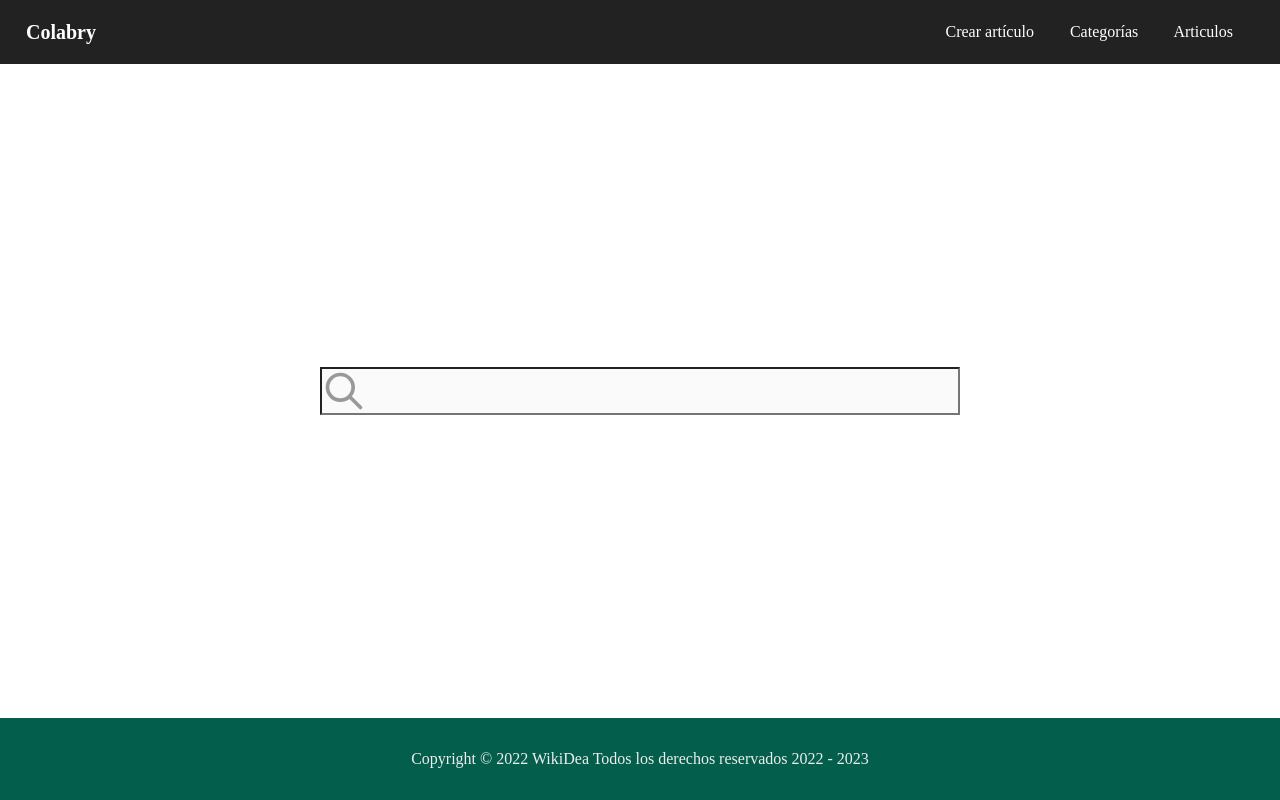
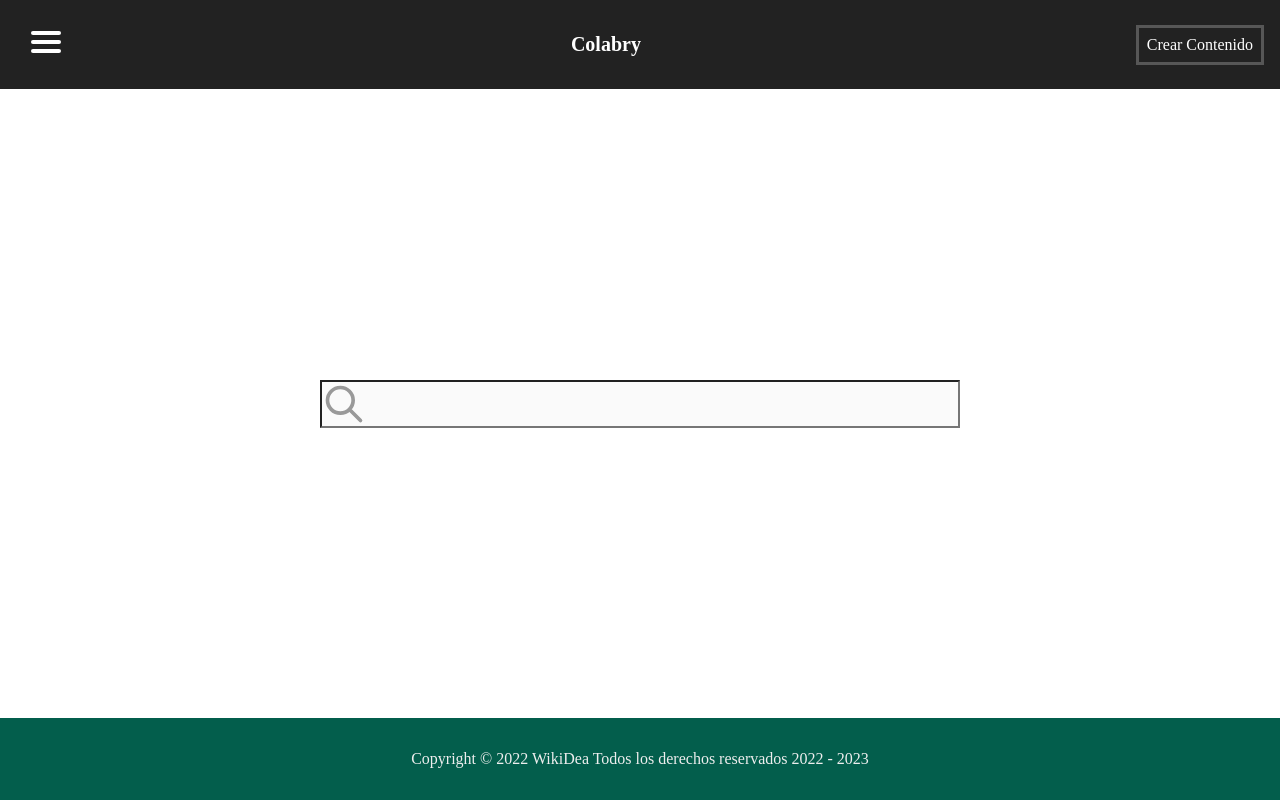
Before and after one commit to arnaldo16763695/wikidea, a React (Vite) app: page / in a window 1280 px wide. Built offline with nearby package versions, Linux system fonts and the light colour scheme.

Commit message:
modified of nav , implementing side  menu in desktop view

```diff
--- a/src/components/NavBar.jsx
+++ b/src/components/NavBar.jsx
@@ -6,16 +6,18 @@ function NavBar() {
   const [isOpen, setIsOpen] = useState(false);
   return (
     <header className="navBar">
-      <div className="nav_logo">Colabry</div>
-      <div className={`nav_items ${isOpen && "open"}`}>
-        <Link onClick={() => setIsOpen(!isOpen)} to="/add-article">Crear artículo</Link>{" "}
-        <Link onClick={() => setIsOpen(!isOpen)} to="/list-categories"> Categorías</Link>
-        <Link onClick={() => setIsOpen(!isOpen)} to="/list-articles"> Articulos</Link>
-      </div>
       <div className={`nav_toggle ${isOpen && "open"}`} onClick={() => setIsOpen(!isOpen)}>
         <span></span>
         <span></span>
         <span></span>
+      </div>
+      <div className="nav_logo">Colabry</div>
+      <Link className="link-add-content" to="/add-article">Crear Contenido</Link>
+      <div className={`nav_items ${isOpen && "open"}`}>
+        <Link onClick={() => setIsOpen(!isOpen)} to="/">Inicio</Link>{" "}
+        <Link onClick={() => setIsOpen(!isOpen)} to="/add-article">Crear artículo</Link>{" "}
+        <Link onClick={() => setIsOpen(!isOpen)} to="/list-categories"> Categorías</Link>
+        <Link onClick={() => setIsOpen(!isOpen)} to="/list-articles"> Articulos</Link>
       </div>
     </header>
   );
--- a/src/components/css-components/navBar.css
+++ b/src/components/css-components/navBar.css
@@ -1,4 +1,27 @@
+.link-add-content{
+  border: 3px solid rgba(255, 255, 255, 0.24);
+  padding: 0.5rem;
+  text-decoration: none;
+  color: white;
+}
+
+.nav_items > a:hover {
+ background-color: gray;
+ color: white;
+ transition: all 0.5s ease ease-in-out;
+ }
+
+ .nav_toggle {
+cursor: pointer;
+}
+
 @media (max-width: 768px) {
+  .nav_logo {
+    font-weight: bold;
+    font-size: 20px;
+    margin: 10px;
+    color: white;
+  }
   .navBar {
     display: flex;
     flex-wrap: nowrap;
@@ -14,7 +37,7 @@
     background-color: #222;
     display: flex;
     flex-direction: column;
-    width: 100%;
+    width: 40%;
     height: -webkit-fill-available;
     transform: translateX(-100%);
     transition: 0.3s ease all;
@@ -55,7 +78,70 @@
   }
 }
 
-@media screen and (min-width: 768px) {
+@media (min-width: 768px) {
+  .nav_logo {
+    font-weight: bold;
+    font-size: 20px;
+    margin: 10px;
+    color: white;
+  }
+  .navBar {
+    display: flex;
+    flex-wrap: nowrap;
+    justify-content: space-between;
+    align-items: center;
+
+  }
+  .nav_items {
+    position: absolute;
+    z-index: 1;
+    top: 3rem;
+    left: 0;
+    background-color: #222;
+    display: flex;
+    flex-direction: column;
+    width: 15%;
+    height: -webkit-fill-available;
+    transform: translateX(-100%);
+    transition: 0.3s ease all;
+    padding: 1rem;
+  }
+  .nav_items > a {
+    padding: 1rem;
+    font-size: 20px;
+    color: white;
+    text-decoration: none;
+  }
+  .nav_items.open {
+    transform: translateX(0) !important;
+  }
+  .nav_toggle {
+    display: flex !important;
+    flex-direction: column;
+    margin: 15px;
+  }
+  .nav_toggle.open > span {
+    transform: rotate(45deg) translate(0px, 0px);
+  }
+  .nav_toggle.open > span:nth-child(2) {
+    display: none;
+  }
+  .nav_toggle.open > span:nth-child(3) {
+    transform: rotate(-45deg) translate(-5px, 1px);
+  }
+
+  .nav_toggle span {
+    width: 30px;
+    height: 4px;
+    background-color: white;
+    margin-bottom: 5px;
+    border-radius: 2px;
+    transform-origin: 5px 0px;
+    transition: all 0.2s linear;
+  }
+}
+
+ @media screen and (max-width: 390px) {
   .navBar {
     background-color: #222;
     display: flex;
@@ -72,10 +158,18 @@
     color: white;
   }
   .nav_items {
-    position: relative;
-    margin: 15px;
-    color: white;
-    text-decoration: none;
+    position: absolute;
+    z-index: 1;
+    top: 3rem;
+    left: 0;
+    background-color: #222;
+    display: flex;
+    flex-direction: column;
+    width: 100%;
+    height: -webkit-fill-available;
+    transform: translateX(-100%);
+    transition: 0.3s ease all;
+    padding: 1rem;
   }
   .nav_items > a {
     color: white;
@@ -83,7 +177,31 @@
     padding: 1rem;
   }
 
+  .nav_items.open {
+    transform: translateX(0) !important;
+  }
   .nav_toggle {
+    display: flex !important;
+    flex-direction: column;
+    margin: 15px;
+  }
+  .nav_toggle.open > span {
+    transform: rotate(45deg) translate(0px, 0px);
+  }
+  .nav_toggle.open > span:nth-child(2) {
     display: none;
   }
+  .nav_toggle.open > span:nth-child(3) {
+    transform: rotate(-45deg) translate(-5px, 1px);
+  }
+
+  .nav_toggle span {
+    width: 30px;
+    height: 4px;
+    background-color: white;
+    margin-bottom: 5px;
+    border-radius: 2px;
+    transform-origin: 5px 0px;
+    transition: all 0.2s linear;
+  }
 }
```
